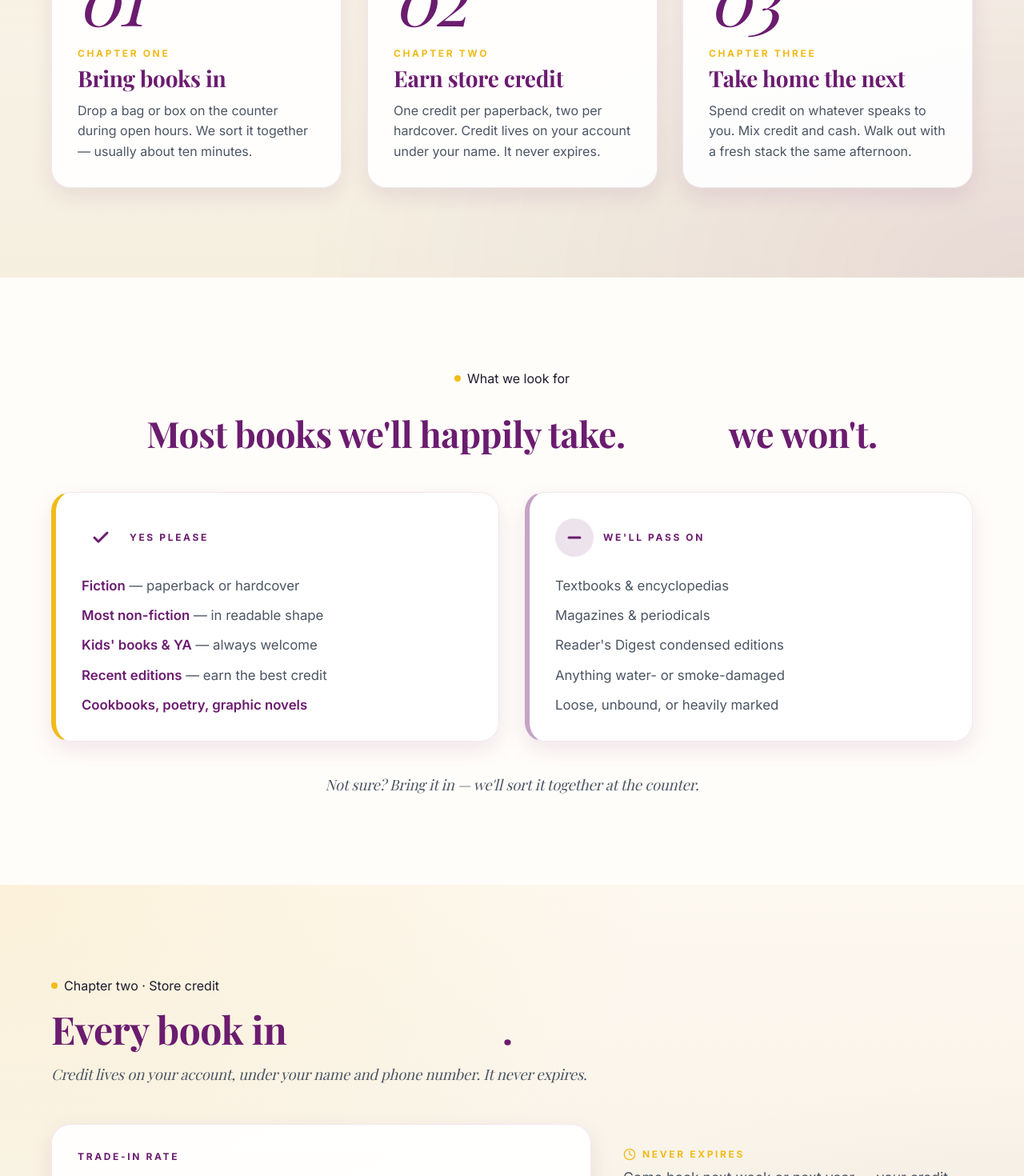
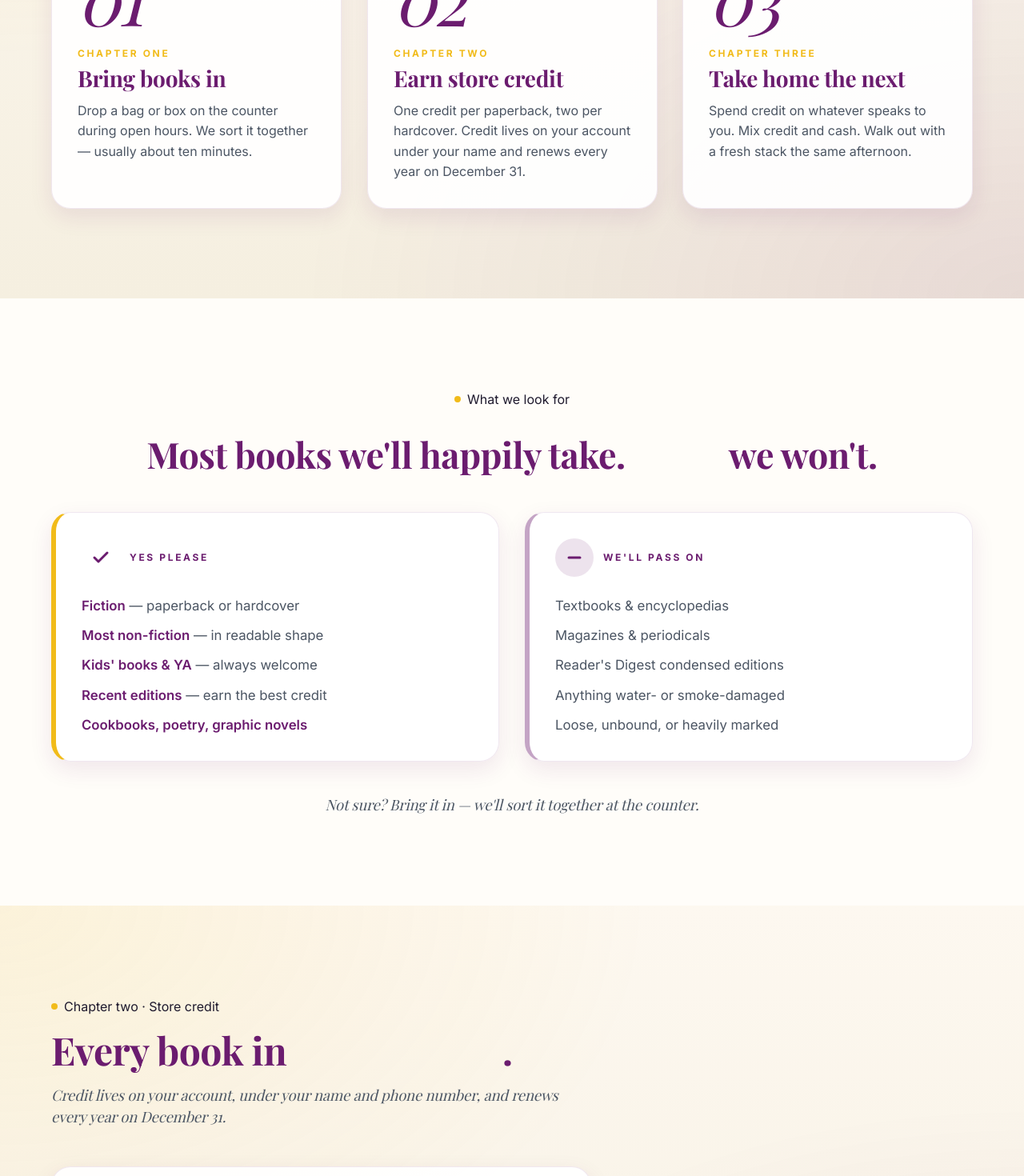
Before and after one commit to ksksrbiz-arch/Tobe-, a Next.js app: page /how-it-works in a window 1280 px wide. Shown: the part 1780-3250 px from the top of the page at 80% size. Built offline with nearby package versions, Linux system fonts and the light colour scheme; a web font is replaced by a local one.

Commit message:
Update trade credit renewal copy
Agent-Logs-Url: https://github.com/ksksrbiz-arch/Tobe-/sessions/06d6f916-1312-44db-bd6a-149c6e9e740d

Co-authored-by: ksksrbiz-arch <240277128+ksksrbiz-arch@users.noreply.github.com>

```diff
--- a/app/how-it-works/page.tsx
+++ b/app/how-it-works/page.tsx
@@ -35,7 +35,7 @@ const chapters = [
     n: "02",
     eyebrow: "Chapter two",
     title: "Earn store credit",
-    body: "One credit per paperback, two per hardcover. Credit lives on your account under your name. It never expires.",
+    body: "One credit per paperback, two per hardcover. Credit lives on your account under your name and renews every year on December 31.",
     icon: Coins,
   },
   {
@@ -421,7 +421,7 @@ export default function HowItWorksPage() {
               className="mt-4 max-w-2xl font-serif italic"
               style={{ color: "var(--ink-soft)", fontSize: "1.15rem" }}
             >
-              Credit lives on your account, under your name and phone number. It never expires.
+              Credit lives on your account, under your name and phone number, and renews every year on December 31.
             </p>
           </Reveal>
 
@@ -487,8 +487,8 @@ export default function HowItWorksPage() {
               <div className="flex h-full flex-col justify-center gap-7">
                 <SideNote
                   icon={Clock}
-                  caps="Never expires"
-                  body="Come back next week or next year — your credit will be waiting."
+                  caps="Annual renewal"
+                  body="Trade credit renews every year on December 31."
                 />
                 <Hairline />
                 <SideNote
--- a/app/trade/page.tsx
+++ b/app/trade/page.tsx
@@ -52,7 +52,7 @@ const steps = [
   {
     icon: HandCoins,
     title: "Get store credit",
-    body: "Receive 25% of the original list price as credit on each accepted book. It never expires.",
+    body: "Receive 25% of the original list price as credit on each accepted book. Trade credit renews every year on December 31.",
   },
   {
     icon: Smile,
```
